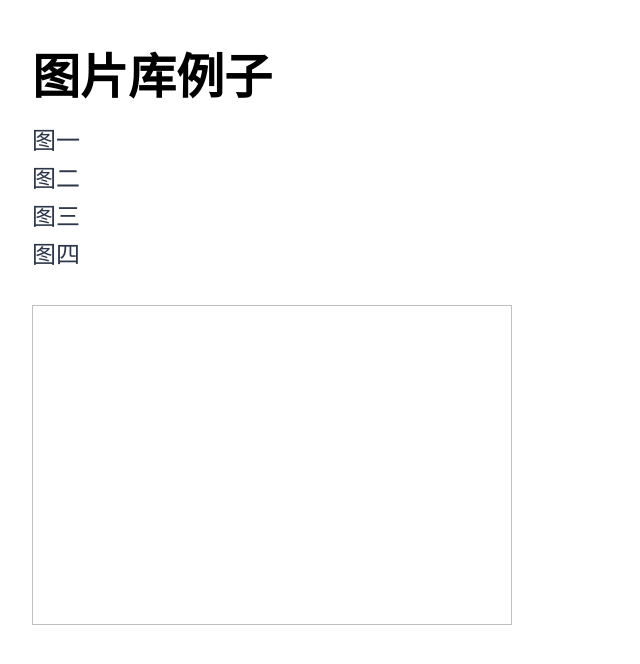
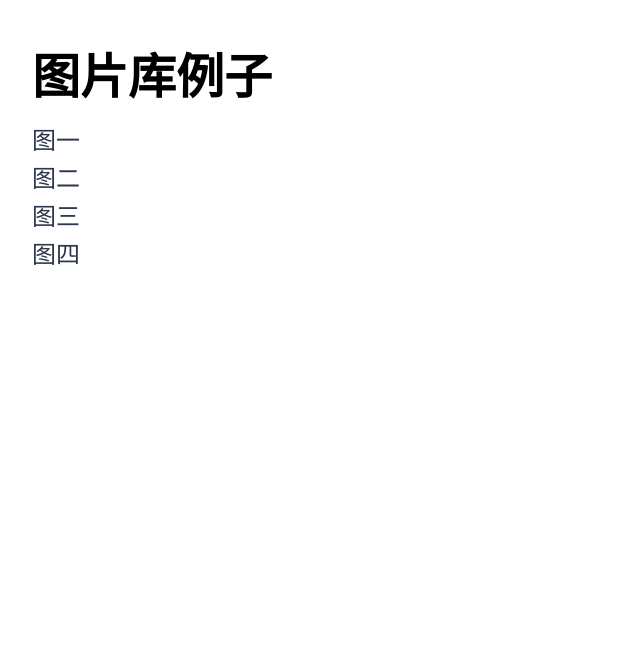
Before and after one commit to kingfarou/JsPractise, a plain HTML site: page index.html in a window 1280 px wide. Shown: the whole page, without its empty margins (0-640 px from the left). Drawn offline with Linux system fonts and the light colour scheme.

Commit message:
修改'展示选中图片的img标签'的尺寸,删除默认尺寸,设置最大尺寸

```diff
--- a/scripts/main.js
+++ b/scripts/main.js
@@ -11,9 +11,9 @@ function createShowImageElement(){
 	// 创建元素，用来显示所点击链接的图片及图片说明；
 	// 为了能使用CSS文件里的样式，要设置id
 	var image = document.createElement("img");
-	image.setAttribute("id", "image");
+	image.setAttribute("id", "selectImg");
 	var imageTitle = document.createElement("p");
-	imageTitle.setAttribute("id", "imageTitle");
+	imageTitle.setAttribute("id", "selectImgTitle");
 
 	// 装填元素
 	var bodyTag = document.getElementsByTagName("body")[0]
@@ -53,8 +53,8 @@ function showImage(aTag){
 	var title = aTag.getAttribute("title");
 
 	// 将上述属性设置到目标元素里
-	var image = document.getElementById("image");
-	var imageTitle = document.getElementById("imageTitle");
+	var image = document.getElementById("selectImg");
+	var imageTitle = document.getElementById("selectImgTitle");
 
 	image.setAttribute("src", imageLink);
 	imageTitle.firstChild.nodeValue = title;
--- a/styles/main.css
+++ b/styles/main.css
@@ -16,12 +16,12 @@ ul{
 	margin-top:0.5rem;
 }
 
-#image{
-	width:30rem;
-	height:20rem;
+#selectImg{
+	max-width: 30rem;
+	max-height: 20rem;
     margin-top:2rem;
 }
 
-#imageTitle{
+#selectImgTitle{
 	margin-top:0.5rem;
 }
```
